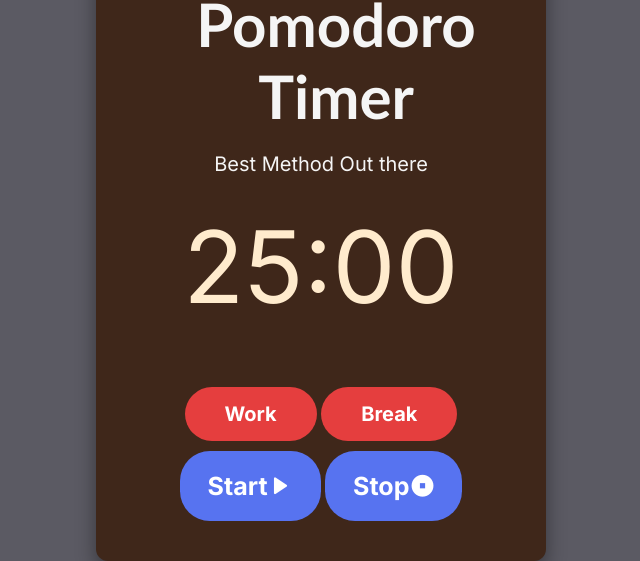
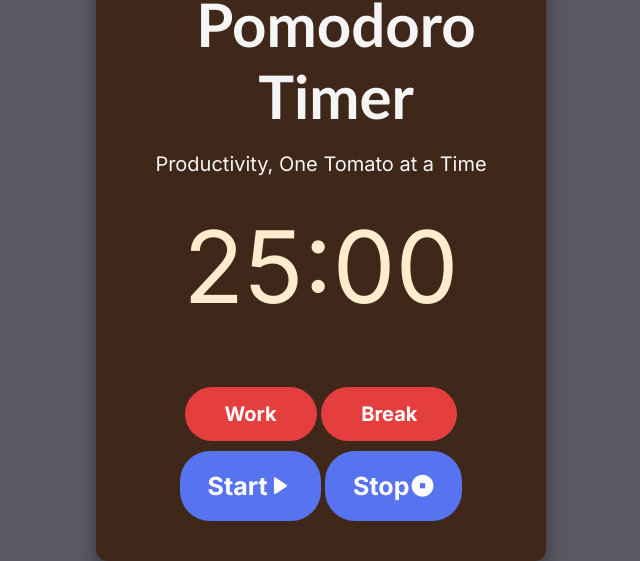
Before and after one commit to nexxus314/Pomodoro, a plain HTML site: page index.html in a window 1280 px wide. Shown: the part 271-832 px from the top of the page, without its empty margins (319-959 px from the left). Drawn offline with nearby package versions, Linux system fonts and the light colour scheme.

Commit message:
updateed the pomodoro catchphrase lol

```diff
--- a/index.html
+++ b/index.html
@@ -17,7 +17,7 @@
         </div>
         <div class="pomodoro">
         <h1> Pomodoro Timer</h1>
-        <p>Best Method Out there</p>
+        <p>Productivity, One Tomato at a Time</p>
         </div>
 
 
```
